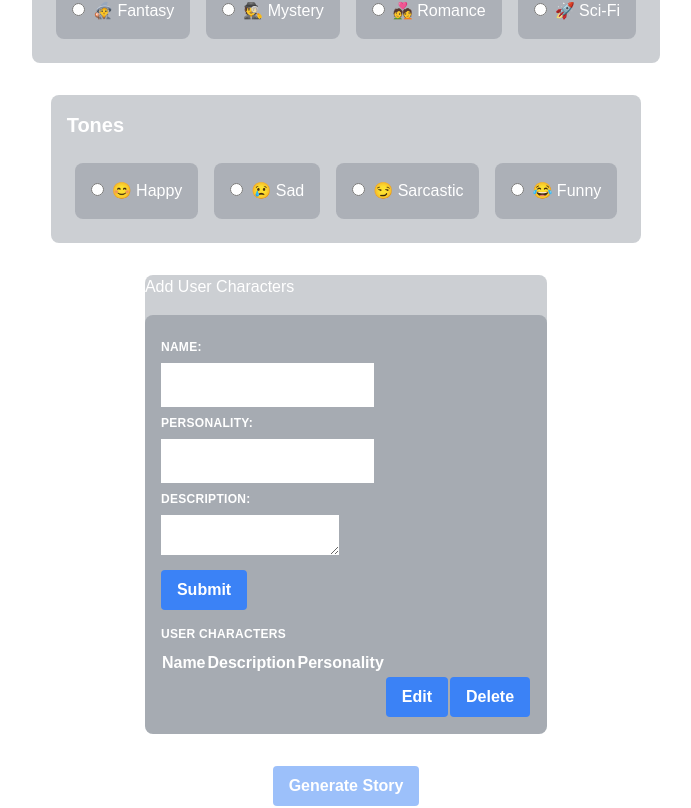
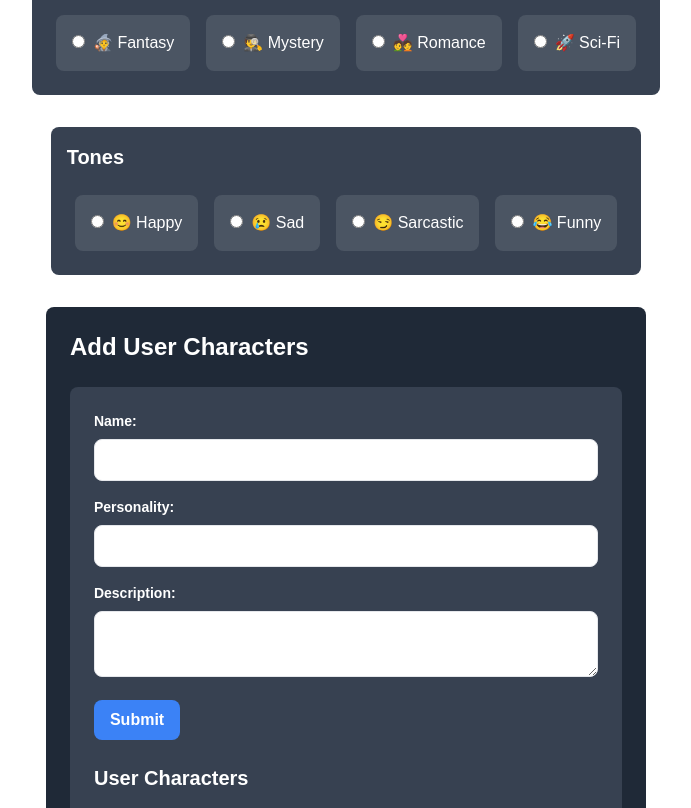
Before and after one commit to poacosta/encode-2024-q3-grp14-storytelling-app, a Next.js app: page / in a window 1280 px wide. Shown: the part 297-1105 px from the top of the page, without its empty margins (294-985 px from the left). Built offline with nearby package versions, Linux system fonts and the light colour scheme.

Commit message:
Improving UI

```diff
--- a/components/genres.tsx
+++ b/components/genres.tsx
@@ -12,11 +12,11 @@ const GenreSelector = ({selectedGenre, onChange}: {
     onChange: (event: React.ChangeEvent<HTMLInputElement>) => void
 }) => {
     return (
-        <div className="space-y-4 bg-opacity-25 bg-gray-700 rounded-lg p-4">
+        <div className="space-y-4 bg-gray-700 rounded-lg p-4">
             <h3 className="text-xl font-semibold">Genre</h3>
             <div className="flex flex-wrap justify-center">
                 {genres.map(({value, emoji}) => (
-                    <div key={value} className="p-4 m-2 bg-opacity-25 bg-gray-600 rounded-lg">
+                    <div key={value} className="p-4 m-2 bg-gray-600 rounded-lg">
                         <input
                             id={value}
                             type="radio"
--- a/components/title.tsx
+++ b/components/title.tsx
@@ -1,9 +1,9 @@
 import React from 'react';
 
 const Title = () => {
-    return <div className="space-y-2">
-        <h2 className="text-3xl font-bold">Story Telling App</h2>
-        <p className="text-zinc-500 dark:text-zinc-400">
+    return <div className="space-y-2 text-center">
+        <h2 className="text-4xl font-bold tracking-tight text-gray-900 sm:text-6xl">Story Telling App</h2>
+        <p className="mt-6 text-lg leading-8 text-gray-600">
             Customize the story by selecting the genre and tone.
         </p>
     </div>
--- a/components/tones.tsx
+++ b/components/tones.tsx
@@ -12,11 +12,11 @@ const ToneSelector = ({selectedTone, onChange}: {
     onChange: (event: React.ChangeEvent<HTMLInputElement>) => void
 }) => {
     return (
-        <div className="space-y-4 bg-opacity-25 bg-gray-700 rounded-lg p-4">
+        <div className="space-y-4 bg-gray-700 rounded-lg p-4">
             <h3 className="text-xl font-semibold">Tones</h3>
             <div className="flex flex-wrap justify-center">
                 {tones.map(({value, emoji}) => (
-                    <div key={value} className="p-4 m-2 bg-opacity-25 bg-gray-600 rounded-lg">
+                    <div key={value} className="p-4 m-2 bg-gray-600 rounded-lg">
                         <input
                             id={value}
                             type="radio"
--- a/components/user-character.tsx
+++ b/components/user-character.tsx
@@ -9,66 +9,70 @@ const UserCharacter = ({formData, handleFormChange, handleFormSubmit, userCharac
     handleEdit: (index: number) => void;
 }) => {
 
-    return <div className="space-y-4 bg-opacity-25 bg-gray-700 rounded-lg p-">
-        <h3>Add User Characters</h3>
-        <div className="space-y-4 bg-opacity-25 bg-gray-700 rounded-lg p-4">
-            <form className="w-full max-w-sm" onSubmit={handleFormSubmit}>
+    return (
+        <div className="space-y-6 bg-gray-800 rounded-lg p-6 text-white">
+            <h3 className="text-2xl font-bold">Add User Characters</h3>
+            <div className="space-y-6 bg-gray-700 rounded-lg p-6">
+                <form className="w-full max-w-lg" onSubmit={handleFormSubmit}>
                     <input hidden name="index" value={formData.index}/>
-                <div className="my-2">
-                    <label className="block uppercase tracking-wide text-white-700 text-xs font-bold mb-2">Name:</label>
-                    <input required type="text" name="name"
-                           className="form-input px-4 py-3 text-sm font-medium text-black" value={formData.name}
-                           onChange={handleFormChange}/>
+                    {/* Form fields */}
+                    <div className="mb-4">
+                        <label className="block text-sm font-bold mb-2" htmlFor="name">Name:</label>
+                        <input required type="text" id="name" name="name"
+                               className="w-full px-3 py-2 text-gray-700 border rounded-lg focus:outline-none focus:border-blue-500"
+                               value={formData.name} onChange={handleFormChange}/>
                     </div>
-                <div className="my-2">
-                    <label
-                        className="block uppercase tracking-wide text-white-700 text-xs font-bold mb-2">Personality:</label>
-                    <input required type="text" className="form-input px-4 py-3 text-sm font-medium text-black"
-                           name="personality"
+                    <div className="mb-4">
+                        <label className="block text-sm font-bold mb-2" htmlFor="personality">Personality:</label>
+                        <input required type="text" id="personality" name="personality"
+                               className="w-full px-3 py-2 text-gray-700 border rounded-lg focus:outline-none focus:border-blue-500"
                                value={formData.personality} onChange={handleFormChange}/>
                     </div>
-                <div className="my-2">
-                    <label
-                        className="block uppercase tracking-wide text-white-700 text-xs font-bold mb-2">Description:</label>
-                    <textarea className="form-textarea text-sm font-medium text-black" required name="description"
+                    <div className="mb-4">
+                        <label className="block text-sm font-bold mb-2" htmlFor="description">Description:</label>
+                        <textarea id="description" name="description" required
+                                  className="w-full px-3 py-2 text-gray-700 border rounded-lg focus:outline-none focus:border-blue-500"
                                   value={formData.description} onChange={handleFormChange}/>
                     </div>
-                <div className="my-2">
+                    <div className="mb-4">
                         <button
-                        className="bg-blue-500 hover:bg-blue-700 text-white font-bold py-2 px-4 rounded disabled:opacity-50"
-                        type="submit">Submit
+                            className="bg-blue-500 hover:bg-blue-600 text-white font-bold py-2 px-4 rounded-lg transition duration-300 ease-in-out"
+                            type="submit">
+                            Submit
                         </button>
                     </div>
                 </form>
                 {userCharacters.length > 0 && (
                     <div>
-                    <h2 className="my-4 block uppercase tracking-wide text-white-700 text-xs font-bold mb-2">User
-                        Characters</h2>
-                    <table className="table-auto">
+                        <h2 className="text-xl font-bold mb-4">User Characters</h2>
+                        <div className="overflow-x-auto">
+                            <table className="w-full table-auto border-collapse">
                                 <thead>
-                        <tr className="">
-                            <th>Name</th>
-                            <th>Description</th>
-                            <th>Personality</th>
-                            <th></th>
+                                <tr className="bg-gray-600">
+                                    <th className="px-4 py-2 text-left">Name</th>
+                                    <th className="px-4 py-2 text-left">Description</th>
+                                    <th className="px-4 py-2 text-left">Personality</th>
+                                    <th className="px-4 py-2" colSpan={2}></th>
                                 </tr>
                                 </thead>
                                 <tbody>
                                 {userCharacters.map((item, i) => (
-                            <tr className="" key={i}>
-                                {Object.values(item).slice(1).map((value) => (
-                                    <td key={Math.random()}>{value}</td>
+                                    <tr key={i} className="border-t border-gray-500">
+                                        {Object.values(item).slice(1).map((value, index) => (
+                                            <td key={index} className="px-4 py-2">{value}</td>
                                         ))}
-                                <td>
+                                        <td className="px-4 py-2">
                                             <button onClick={() => handleEdit(i)}
-                                            className="bg-blue-500 hover:bg-blue-700 text-white font-bold py-2 px-4 rounded disabled:opacity-50"
-                                            type="submit">Edit
+                                                    className="bg-green-500 hover:bg-yellow-600 text-white font-bold py-1 px-3 rounded-lg transition duration-300 ease-in-out"
+                                                    type="button">
+                                                Edit
                                             </button>
                                         </td>
-                                <td>
+                                        <td className="px-4 py-2">
                                             <button onClick={() => handleDelete(i)}
-                                            className="bg-blue-500 hover:bg-blue-700 text-white font-bold py-2 px-4 rounded disabled:opacity-50"
-                                            type="submit">Delete
+                                                    className="bg-red-500 hover:bg-red-600 text-white font-bold py-1 px-3 rounded-lg transition duration-300 ease-in-out"
+                                                    type="button">
+                                                Delete
                                             </button>
                                         </td>
                                     </tr>
@@ -76,9 +80,10 @@ const UserCharacter = ({formData, handleFormChange, handleFormSubmit, userCharac
                                 </tbody>
                             </table>
                         </div>
+                    </div>
                 )}
             </div>
-
         </div>
+    );
 }
 export {UserCharacter};
```
Lines whose indentation alone changed are shown as unchanged.
